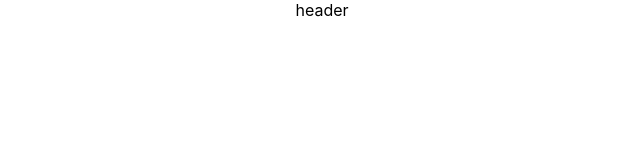
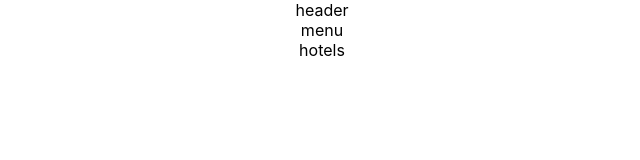
Before and after one commit to maciejmar/accommodation, a React (Create React App) app: page / in a window 1280 px wide. Shown: the top 160 px of the page, without its empty margins (318-958 px from the left). Built offline with nearby package versions, Linux system fonts and the light colour scheme.

Commit message:
some preferences changed again

```diff
--- a/src/App.js
+++ b/src/App.js
@@ -1,11 +1,17 @@
 import './App.css';
 import Header from './components/Header/Header';
+import Menu from './components/Menu/Menu';
+import Hotels from './components/Hotels/Hotels.js';
+
+
 
 
 function App() {
   return (
     <div className="App">
       <Header />
+      <Menu/>
+      <Hotels/>
     </div>
   );
 }
--- /dev/null
+++ b/src/components/Hotels/Hotels.js
@@ -0,0 +1,15 @@
+import React, { Component } from 'react'
+class Hotels extends Component {
+  render ()
+  {
+      return (
+    <div>
+        hotels
+    </div>
+  )
+  }
+}
+
+
+
+export default Hotels;
--- a/src/components/Menu/Menu.js
+++ b/src/components/Menu/Menu.js
@@ -1 +1,10 @@
 import React from 'react';
+function Menu() {
+    return (
+        <div>
+
+            menu
+        </div>
+    );
+}
+export default Menu;
```
